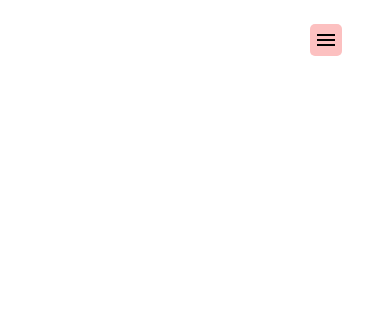
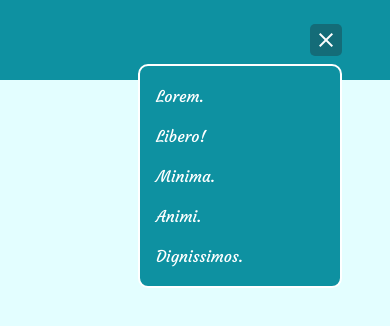
Before and after one commit to bene-volent/navigation-menu, a website built with Vite: page index.html in a window 390 px wide. Both pictures are taken after a click on the button "menu". Built offline with nearby package versions, Linux system fonts and the light colour scheme.

Commit message:
Color Changes and some changes

```diff
--- a/index.html
+++ b/index.html
@@ -21,7 +21,7 @@
     <header>
 
       <nav class="navbar">
-        <button role="navigation" class="nav-button material-symbols-outlined" opened>
+        <button role="navigation" class="nav-button material-symbols-outlined">
           menu
         </button>
         <ul class="nav-list">
--- a/main.js
+++ b/main.js
@@ -1,2 +1,14 @@
-const navButton = document.querySelector(".nav-button")
-navButton.addEventListener("click", () => {navButton.toggleAttribute('opened')});
+const NAVIGATION = {
+    'navButton': document.querySelector(".nav-button"),
+    'navList' : document.querySelector('.nav-list')
+}
+NAVIGATION.navButton.addEventListener("click", () => {
+    NAVIGATION.navButton.toggleAttribute('opened')
+    NAVIGATION.navButton.innerHTML = NAVIGATION.navButton.hasAttribute('opened')?'close':'menu'
+});
+
+document.addEventListener('click',(e)=>{
+    if (e.target!=NAVIGATION.navButton && NAVIGATION.navButton.hasAttribute("opened") && e.target!=NAVIGATION.navList){
+        NAVIGATION.navButton.toggleAttribute("opened")
+    }
+})
--- a/style.css
+++ b/style.css
@@ -1,5 +1,9 @@
 :root {
     --ff: "Courgette", cursive;
+    --bg-400:#0e91a1;
+    --bg-500:#146c78;
+    --bg-100:#e3feff;
+    --fg-400:#fff;
 }
 * {
     padding: 0;
@@ -7,10 +11,12 @@
 }
 body {
     font-family: var(--ff);
+    background-color: var(--bg-100);
 }
 
 header {
-    margin: 1.5rem 3rem;
+    padding: 1.5rem 3rem;
+    background-color: #0e91a1;
 }
 
 .navbar {
@@ -21,7 +27,7 @@ header {
 
 .nav-button {
     border: none;
-    background-color: rgb(252, 192, 192);
+    background-color: var(--bg-400);
     width: 2rem;
     height: 2rem;
     border-radius: 5px;
@@ -29,10 +35,10 @@ header {
 }
 .nav-button:hover {
     transform: scale(1.03);
-    border: 1px solid #717171;
+    border: 1px solid #eee;
 }
 .nav-button:active {
-    border: 2px solid #000;
+    border: 2px solid var(--fg-400);
 }
 
 .nav-list {
@@ -43,34 +49,40 @@ header {
 .nav-item {
     font-size: clamp(1rem, 1.5vw, 2rem);
 }
+.nav-item:hover{
+    text-decoration: underline;
+
+}
 .nav-link {
     text-decoration: none;
-    color: black;
+    color: var(--fg-400);
     cursor: pointer;
 }
 
 @media (max-width: 768px) {
     .nav-button {
         display: block;
+        color: var(--fg-400);
     }
     .nav-list {
         --animation-speed:cubic-bezier(1, 0, 0.58, 1);
         --animation-time:300ms;
-        display: flex;
         flex-direction: column;
         gap: 0;
         visibility: hidden;
         position: absolute;
         opacity: 0;
+        top: 2.5rem;
         border-radius: 10px;
-        background-color: rgb(252, 192, 192);
-        transform: translate(0, 2rem) scale(0); ;
+        border: 2px solid var(--fg-400);
+        background-color:var(--bg-400);
+        transform:  scale(0); ;
         transform-origin: top right;
         transition: transform var(--animation-time) var(--animation-speed), visibility var(--animation-time) var(--animation-speed);
         padding: 10px 0;
     }
     .nav-button[opened]{
-        background-color: rgb(249, 176, 176);
+        background-color: var(--bg-500);
 
     }
     .nav-button[opened] + .nav-list {
@@ -78,7 +90,7 @@ header {
         /* transform: */
         opacity: 1;
         visibility: visible;
-        transform: translate(0, 2rem) scale(1);
+        transform: scale(1);
         transition: transform var(--animation-time) var(--animation-speed), visibility var(--animation-time) var(--animation-speed);
 
     }
@@ -88,8 +100,7 @@ header {
         min-width: 200px;
     }
     .nav-item:hover{
-        background-color: rgb(249, 176, 176);
-        text-decoration: underline;
+        background-color: var(--bg-500);
     }
 
 }
```
